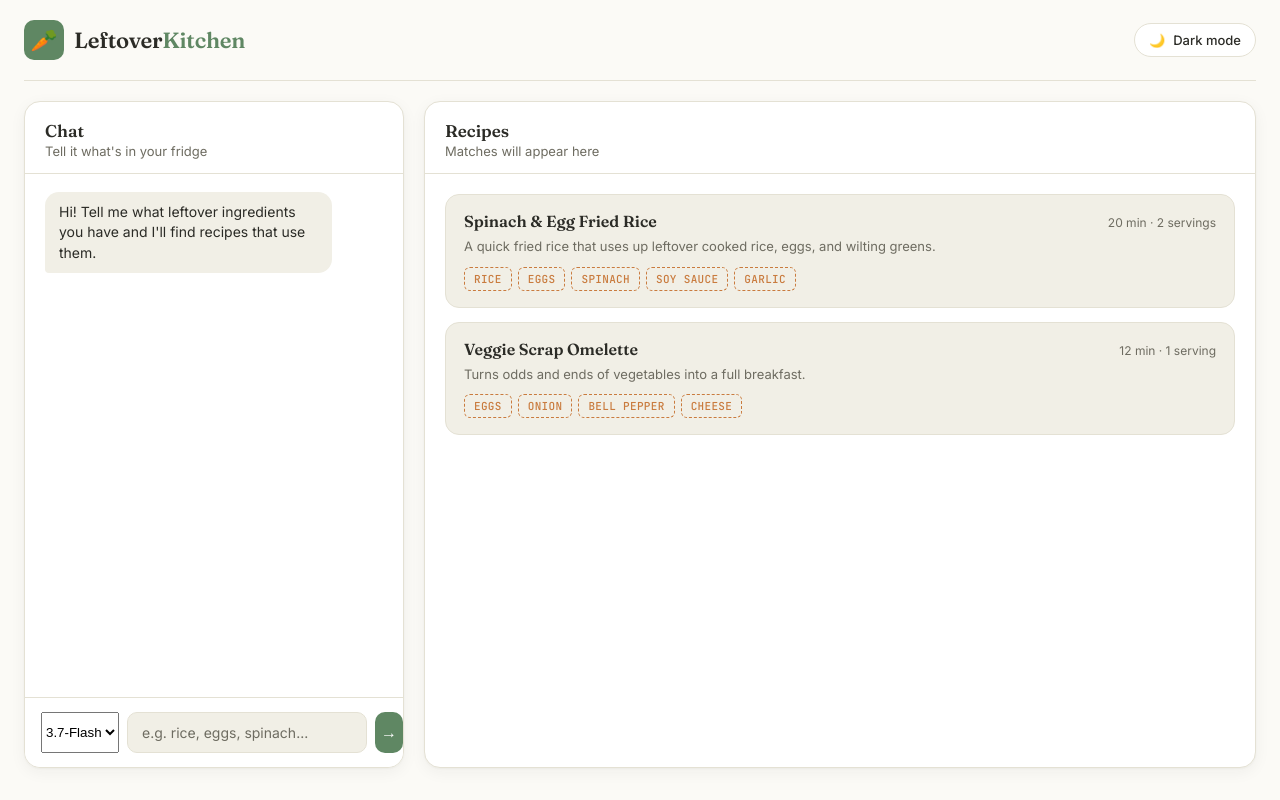
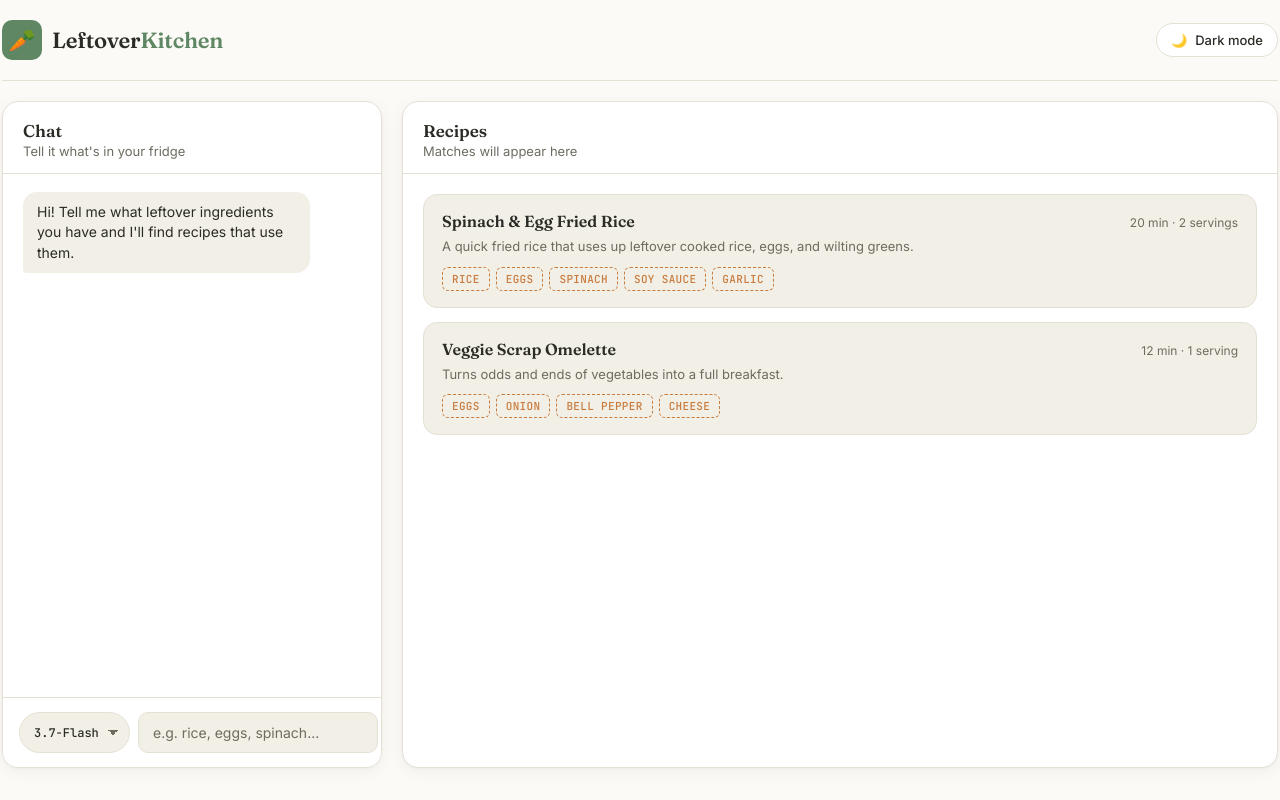
Before and after one commit to pals87893-max/Food_Finding_Automation, a Flask app: page / in a window 1280 px wide. Run offline with Flask 3, Linux system fonts and the light colour scheme.

Commit message:
Refactor styles for app, chat, and model select
Adjusted padding for the app class and added styles for chat and display panels, including image handling and model select dropdown.

```diff
--- a/static/styles.css
+++ b/static/styles.css
@@ -44,7 +44,7 @@ body {
 .app {
   max-width: 1280px;
   margin: 0 auto;
-  padding: 20px 24px 32px;
+  padding: 20px 2px 32px;
   min-height: 100vh;
   display: flex;
   flex-direction: column;
@@ -108,7 +108,29 @@ body {
   .layout { grid-template-columns: 1fr; }
 }
 
-.chat-panel, .display-panel {
+.chat-panel {
+  background: var(--panel);
+  border: 1px solid var(--border);
+  border-radius: 16px;
+  box-shadow: var(--shadow);
+  display: flex;
+  flex-direction: column;
+  max-height: 721px;
+  min-height: 520px;
+  overflow: hidden;
+  width: 450;
+  overflow-y: auto;
+  overflow-x: hidden;
+  scroll-behavior: smooth;
+}
+.chat-recipe-img {
+  max-width: 100%;       /* Prevents image from stretching wider than the bubble */
+  height: auto;          /* Maintains original photo proportions */
+  border-radius: 8px;    /* Matches modern chat UI styles */
+  margin-top: 10px;      /* Separates the image cleanly from the text block above it */
+  display: block;
+}
+.display-panel{
   background: var(--panel);
   border: 1px solid var(--border);
   border-radius: 16px;
@@ -133,6 +155,41 @@ body {
   font-size: 13px;
   color: var(--text-muted);
   margin: 0;
+}
+
+/* ---------- Model select ---------- */
+.model-select {
+  appearance: none;
+  -webkit-appearance: none;
+  -moz-appearance: none;
+  background-color: var(--panel-alt);
+  background-image: linear-gradient(45deg, transparent 50%, var(--text-muted) 50%),
+                     linear-gradient(135deg, var(--text-muted) 50%, transparent 50%);
+  background-position: calc(100% - 16px) center, calc(100% - 11px) center;
+  background-size: 5px 5px, 5px 5px;
+  background-repeat: no-repeat;
+  border: 1px solid var(--border);
+  color: var(--text);
+  font-family: 'JetBrains Mono', monospace;
+  font-size: 12px;
+  font-weight: 500;
+  padding: 10px 30px 10px 14px;
+  border-radius: 999px;
+  cursor: pointer;
+  transition: border-color 0.15s ease;
+}
+.model-select:hover {
+  border-color: var(--accent);
+}
+.model-select:focus-visible,
+.model-select:focus {
+  outline: none;
+  border-color: var(--accent);
+}
+.model-select option {
+  background: var(--panel);
+  color: var(--text);
+  font-family: 'JetBrains Mono', monospace;
 }
 
 /* ---------- Chat ---------- */
```
